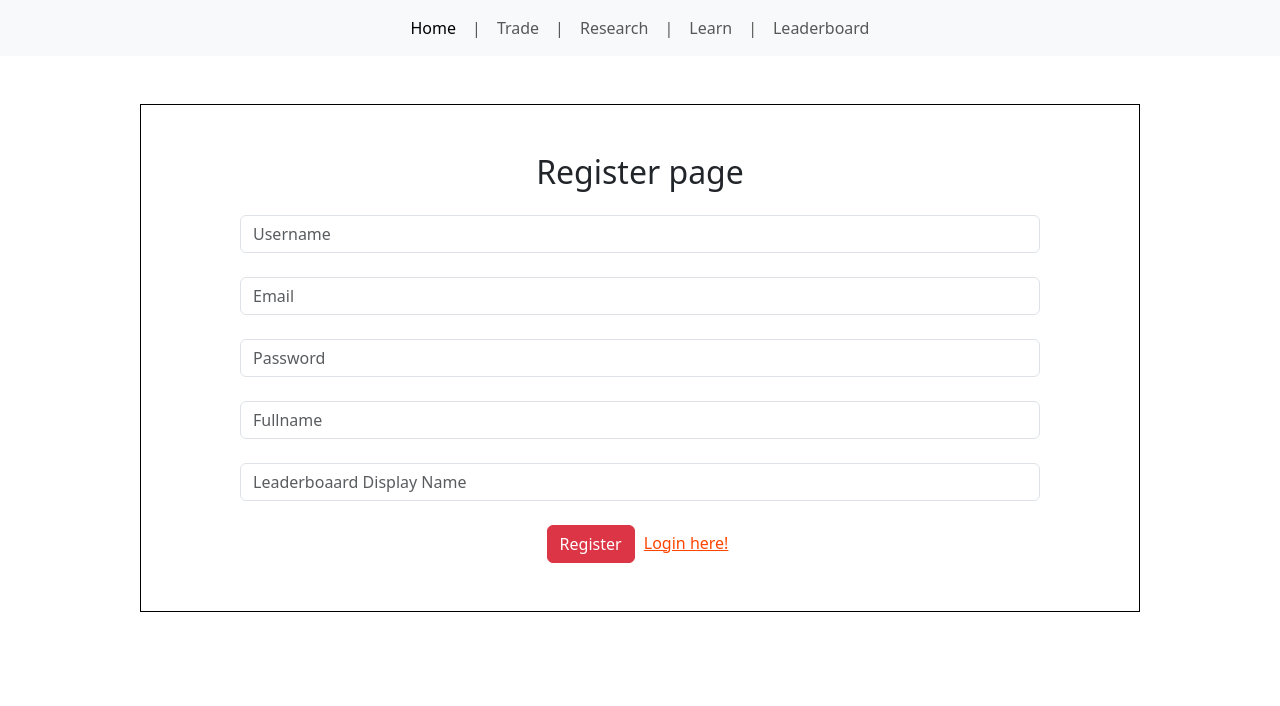
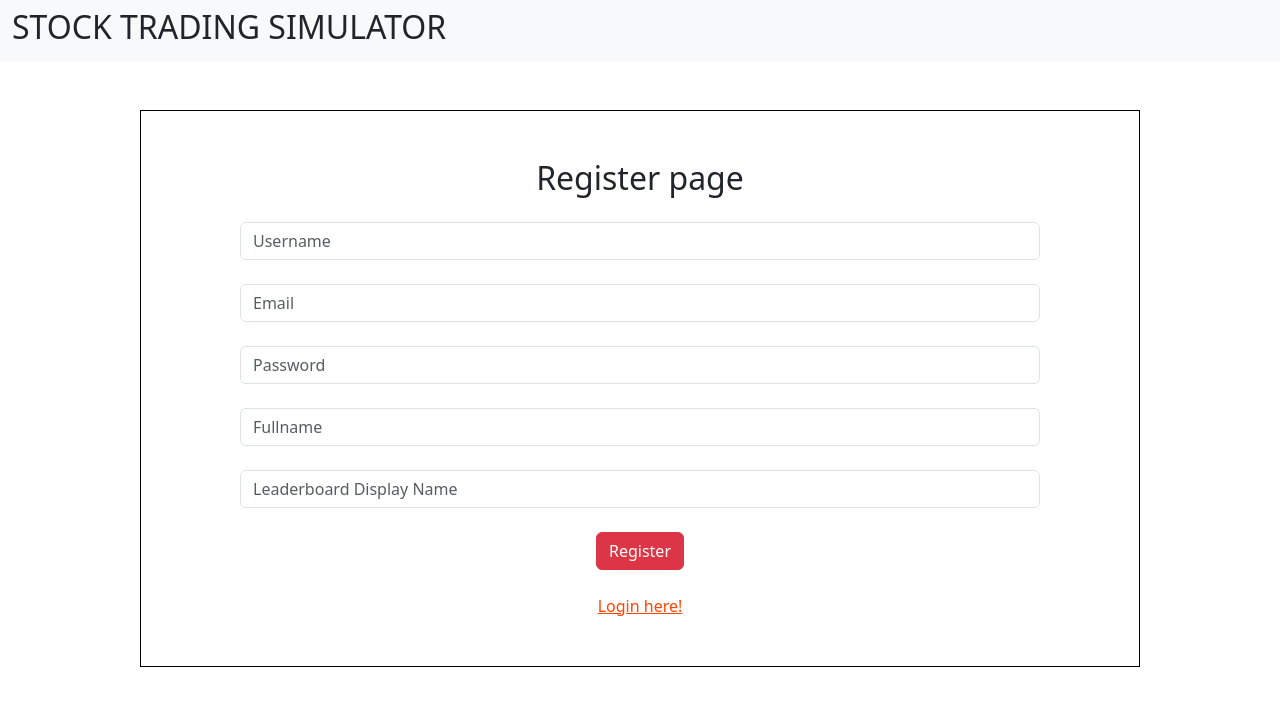
Before and after one commit to VaishnaviBhosalee/StockTradeSimulator, a Flask app: page /register in a window 1280 px wide. Shown: the top 706 px of the page. Run offline with Flask 3, Linux system fonts and the light colour scheme.

Commit message:
login.register

```diff
--- a/models/__init__.py
+++ b/models/__init__.py
@@ -0,0 +1,3 @@
+from .user import User
+from .user_stocks import UserStock
+from .user_finance import UserFinance
--- a/models/user.py
+++ b/models/user.py
@@ -10,8 +10,8 @@ class User(db.Model):
     fullname = db.Column(db.String(100), nullable=False)
     joined_data = db.Column(db.DateTime, default=datetime.now(timezone.utc))
     display_name = db.Column(db.String(20), unique=True, nullable=False)
-    user_finance = db.relationship('Finance',backref='uf')
-    user_stock = db.relationship('Stock',backref='us')
+    user_finance = db.relationship('UserFinance',backref='uf')
+    user_stock = db.relationship('UserStock',backref='us')
 
     def __repr__(self):
         return f'<User {self.username}>'
--- a/models/user_finance.py
+++ b/models/user_finance.py
@@ -1,7 +1,7 @@
 from extensions import db
 
 
-class Finance(db.Model):
+class UserFinance(db.Model):
     __tablename__='finances'
     id = db.Column(db.Integer, primary_key=True, autoincrement=True)
     user_id = db.Column(db.Integer,db.ForeignKey('users.id',ondelete='CASCADE'))
--- a/models/user_stocks.py
+++ b/models/user_stocks.py
@@ -1,7 +1,7 @@
 from extensions import db
 
 
-class Stock(db.Model):
+class UserStock(db.Model):
     __tablename__='stocks'
     id = db.Column(db.Integer, primary_key=True, autoincrement=True)
     user_id = db.Column(db.Integer,db.ForeignKey('users.id',ondelete='CASCADE'))
--- a/templates/base.html
+++ b/templates/base.html
@@ -19,7 +19,6 @@
     <div class="collapse navbar-collapse " id="navbarSupportedContent">
       {% if login_success %}
       <h2> Welcome, {{user_name}} </h2>
-      {% endif %}
 
       <ul class="navbar-nav me-auto mb-2 mb-lg-0 mx-auto">
 
@@ -59,7 +58,19 @@
           <a class="nav-link" href="/leaderboard">Leaderboard</a>
         </li>
 
+        <li class="nav-item">
+        <a class="nav-link"> | </a>
+        </li>
+
+        <li class="nav-item">
+          <a class="nav-link" href="/">Logout</a>
+        </li>
       </ul>
+           {% else %}
+
+           <h2> STOCK TRADING SIMULATOR </h2>
+
+           {% endif %}
     </div>
   </div>
 </nav>
--- a/templates/login.html
+++ b/templates/login.html
@@ -9,7 +9,9 @@
     <form action="/login" method="POST">
 
       {% if login_success1 %}
-      <alert> User not found </alert>
+      <div class="alert alert-primary width-80" role="alert">
+        User not found. Please Register
+      </div>
       {% endif %}
 
     <h2>Login page</h2>
@@ -23,6 +25,7 @@
 </div>
 
 <button type="submit" class="btn btn-danger">Login</button>
+<br> <br>
 <a href="/register" style="color: orangered; margin: 5px;">Register here!</a>
 </div>
 
--- a/templates/register.html
+++ b/templates/register.html
@@ -26,10 +26,11 @@
 </div>
 
 <div class="input-group m-4 mx-auto" style="max-width:800px;">
-  <input type="text" class="form-control" name="disp_name" placeholder="Leaderboaard Display Name" aria-label="Display Name" aria-describedby="basic-addon1">
+  <input type="text" class="form-control" name="disp_name" placeholder="Leaderboard Display Name" aria-label="Display Name" aria-describedby="basic-addon1">
 </div>
 
 <button type="submit" class="btn btn-danger">Register</button>
+<br> <br>
 <a href="/login" style="color: orangered; margin: 5px;">Login here!</a>
 </div>
 
```
